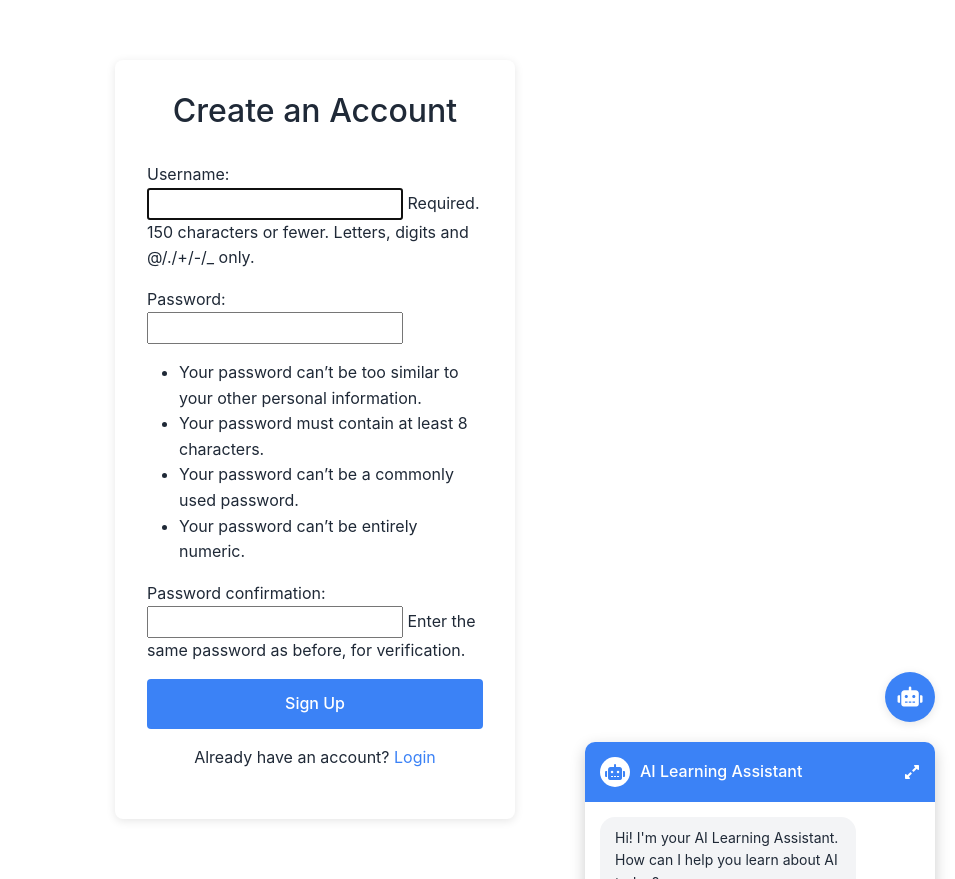
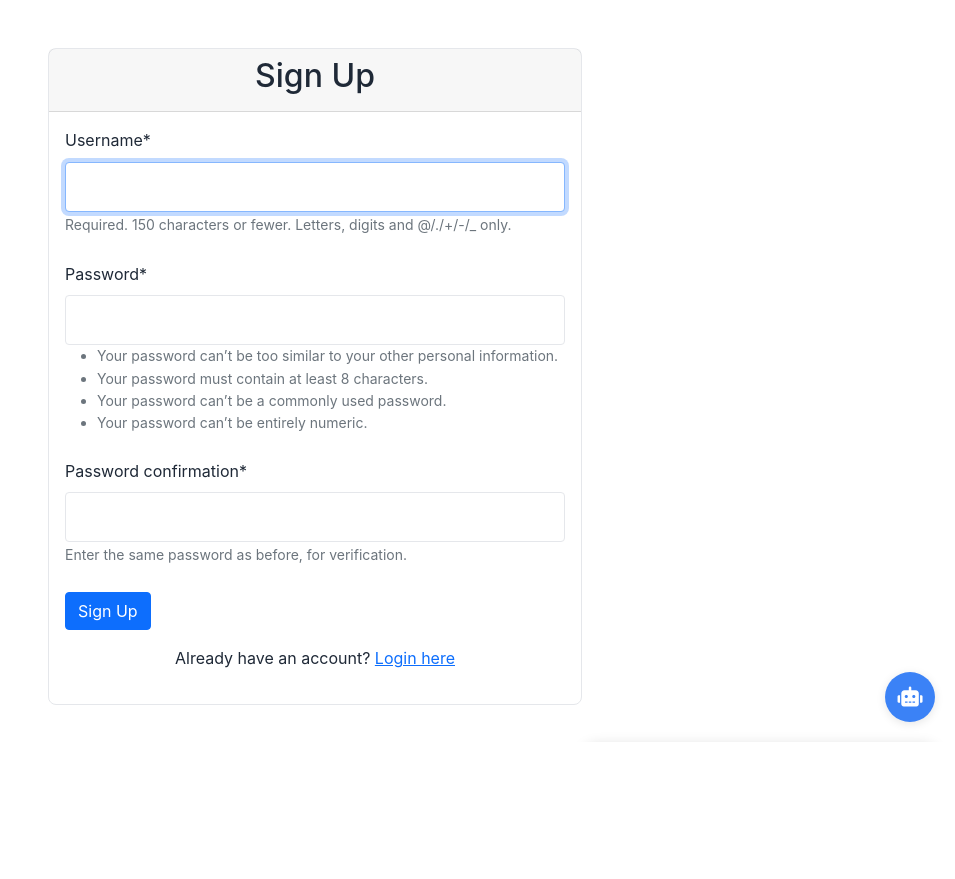
Before and after one commit to AnantaSingh/AILearningHub, a Django app: page /accounts/signup/ in a window 1280 px wide. Shown: the part 58-937 px from the top of the page, without its empty margins (325-1280 px from the left). After the commit the page ends 782 px from the top, so only its background shows below. Run offline with Django 4.2, Linux system fonts and the light colour scheme; some libraries are stand-ins or nearby versions.

Commit message:
Added SignUp changes

```diff
--- a/accounts/views.py
+++ b/accounts/views.py
@@ -7,15 +7,19 @@
 from django.contrib.auth.mixins import LoginRequiredMixin
 from django.contrib.auth import get_user_model
 from django.contrib.auth.backends import ModelBackend
+from django.contrib import messages
 
 def signup_view(request):
     if request.method == 'POST':
         form = UserCreationForm(request.POST)
         if form.is_valid():
             user = form.save()
-            # Explicitly use ModelBackend for authentication
             login(request, user, backend='django.contrib.auth.backends.ModelBackend')
-            return redirect('core:home')
+            messages.success(request, 'Account created successfully!')
+            return redirect('/')
+        else:
+            for error in form.errors.values():
+                messages.error(request, error)
     else:
         form = UserCreationForm()
     return render(request, 'registration/signup.html', {'form': form})
--- a/templates/registration/signup.html
+++ b/templates/registration/signup.html
@@ -1,5 +1,5 @@
 {% extends 'base/base.html' %}
-{% load static %}
+{% load crispy_forms_tags %}
 
 {% block title %}Sign Up - AIHub{% endblock %}
 
@@ -71,17 +71,34 @@
 {% endblock %}
 
 {% block content %}
-<div class="auth-container">
-    <h2 class="auth-title">Create an Account</h2>
+<div class="container mt-5">
+    <div class="row justify-content-center">
+        <div class="col-md-6">
+            <div class="card">
+                <div class="card-header">
+                    <h2 class="text-center">Sign Up</h2>
+                </div>
+                <div class="card-body">
+                    {% if messages %}
+                        {% for message in messages %}
+                            <div class="alert alert-{{ message.tags }}">
+                                {{ message }}
+                            </div>
+                        {% endfor %}
+                    {% endif %}
 
-    <form method="post">
-        {% csrf_token %}
-        {{ form.as_p }}
-        <button type="submit" class="auth-button">Sign Up</button>
-    </form>
+                    <form method="post">
+                        {% csrf_token %}
+                        {{ form|crispy }}
+                        <button type="submit" class="btn btn-primary btn-block">Sign Up</button>
+                    </form>
 
-    <div class="auth-links">
-        <p>Already have an account? <a href="{% url 'login' %}">Login</a></p>
+                    <div class="mt-3 text-center">
+                        <p>Already have an account? <a href="{% url 'login' %}">Login here</a></p>
+                    </div>
+                </div>
+            </div>
+        </div>
     </div>
 </div>
 {% endblock %}
```
Also changed, not shown: ai_learning_hub/settings.py (+28 -17 lines).
